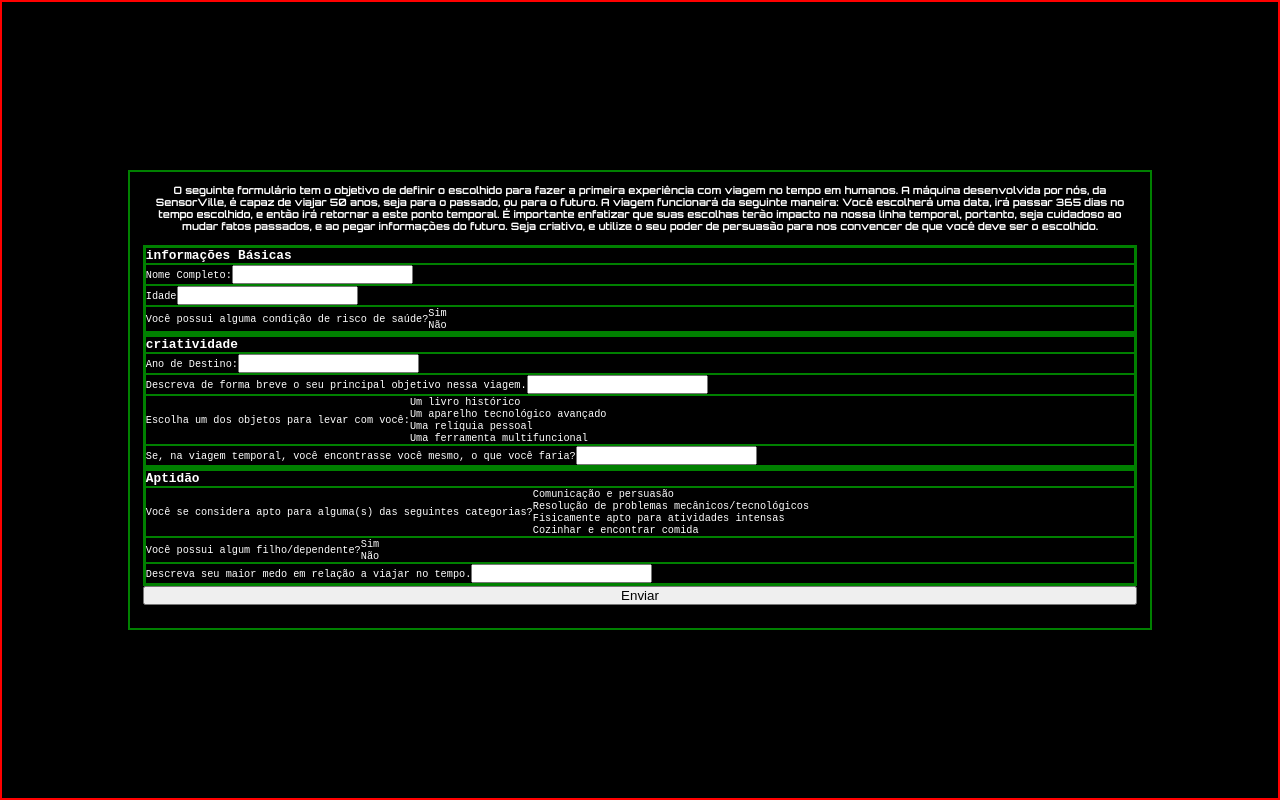
After one commit to luccalucheti/time-travel-app, a Flask app: template app/templates/test.html in a window 1280 px wide. The commit adds this page. Run offline with Flask 3, Linux system fonts and the light colour scheme; the template is opened without the code that fills it, so the values that code supplies are empty.

Commit message:
final dia 25.01 madrugada 26.01

```diff
--- /dev/null
+++ b/app/static/css/styles2.css
@@ -0,0 +1,112 @@
+* {
+    margin: 0; /* Remove todas as margens padrão */
+    padding: 0; /* Remove todo o preenchimento padrão */
+    box-sizing: border-box; /* Garante que o tamanho inclua bordas e padding */
+}
+
+body {
+    margin: 0px;
+    height: 100vh;
+    cursor: default;
+    font-family: 'Orbitron', sans-serif;
+    background-color: black;
+    background-repeat: no-repeat;
+    background-size: cover;
+    font-family: "Courier New", Courier, monospace; /* Fonte monoespaçada */
+}
+
+#screen {
+    border: 2px red solid;
+    display: flex;
+    flex-direction: column;
+    position: fixed;
+    justify-content: center;
+    align-items: center;
+    height: 100vh;
+    width: 100vw;
+    cursor: default;
+    overflow: hidden;
+}
+
+input[type="radio"] {
+    display: none;
+}
+input[type="checkbox"] {
+    display: none;
+}
+
+.alternatives-container {
+    display: flex;
+    flex-direction: column;
+    color: white; /* Cor do texto */
+    cursor: pointer; /* Cursor de clique */
+}
+
+#alternatives{
+    display: flex;
+    flex-direction: column;
+}
+
+/* Estilo ao selecionar a alternativa */
+input[type="radio"]:checked + .radio-container {
+    background-color: #00ff00; /* Fundo verde ao selecionar */
+    color: black; /* Texto preto ao selecionar */
+}
+/* Estilo ao selecionar a alternativa */
+input[type="checkbox"]:checked + .checkbox-container {
+    background-color: #00ff00; /* Fundo verde ao selecionar */
+    color: black; /* Texto preto ao selecionar */
+}
+/* Efeito ao passar o mouse */
+.checkbox-container:hover {
+    background-color: #333; /* Leve alteração ao passar o mouse */
+}
+
+
+#form-container{
+    border: solid 2px green;
+    display: flex;
+    padding: 1vw;
+    flex-direction: column;
+    color: white;
+    font-size: 0.8vw;
+    width: 80vw;
+    height: 36vw;
+}
+
+#form-title{
+    width: 100%;
+    font-size: 0.8vw;
+    text-align: center;
+    color: white;
+    font-family:'Orbitron', sans-serif;
+    margin-bottom: 1vw;
+}
+
+form{
+    height: 100%;
+    padding-bottom: 1vw;
+    display: flex;
+    flex-direction: column;
+    justify-content: space-between;
+}
+
+.category-form{
+    border: solid 2px green;
+    display: flex;
+    flex-direction: column;
+    margin-top: 0px;
+    padding: 0px;
+}
+
+.category-title{
+    border: 1px green solid;
+    font-size: 1vw;
+}
+
+.category-field{
+    border: 1px green solid;
+    display: flex;
+    flex-direction: row;
+    align-items: center;
+}
--- /dev/null
+++ b/app/templates/test.html
@@ -0,0 +1,133 @@
+<!DOCTYPE html>
+<html lang="en">
+<head>
+    <meta charset="UTF-8">
+    <meta name="viewport" content="width=device-width, initial-scale=1.0">
+    <title>Viagem no Tempo</title>
+    <link rel="stylesheet" href="../static/css/styles2.css">
+    <link href="https://fonts.googleapis.com/css2?family=Orbitron:wght@400;700&display=swap" rel="stylesheet">
+
+</head>
+<body>
+    <div id="screen">
+        <div id="form-container">
+            <h1 id="form-title">O seguinte formulário tem o objetivo de definir o escolhido para fazer a primeira experiência com viagem no tempo em humanos. A máquina desenvolvida por nós, da SensorVille, é capaz de viajar 50 anos, seja para o passado, ou para o futuro. A viagem funcionará da seguinte maneira: Você escolherá uma data, irá passar 365 dias no tempo escolhido, e então irá retornar a este ponto temporal. É importante enfatizar que suas escolhas terão impacto na nossa linha temporal, portanto, seja cuidadoso ao mudar fatos passados, e ao pegar informações do futuro. Seja criativo, e utilize o seu poder de persuasão para nos convencer de que você deve ser o escolhido.</h1>
+            <form>
+                <div class="category-form" id="basic-info">
+
+                    <h2 class="category-title">informações Básicas</h2>
+
+                    <div class="category-field">
+                        <label for="name" id="name-label">Nome Completo:</label>
+                        <input type="text" id="name" name="name" required><br>
+                    </div>
+
+                    <div class="category-field">
+                        <label for="age" id="age-label">Idade</label>
+                        <input type="number" id="age" name="age" required>
+                    </div>
+
+                    <div class="category-field">
+                        <label for="life-condition" id="life-condition-label">Você possui alguma condição de risco de saúde?</label>
+                        <div id="alternatives">
+                            <label class="alternatives-container">
+                                <input type="radio" name="life-condition-option" value="yes">Sim</input>
+                            </label>
+                            <label class="alternatives-container">
+                                <input type="radio" name="life-condition-option" value="no">Não</input>
+                            </label>
+                        </div>
+                    </div>
+
+                </div>
+
+
+
+                <div class="category-form" id="creativity">
+
+                    <h2 class="category-title">criatividade</h2>
+
+                    <div class="category-field">
+                        <label id="year-label" for="year">Ano de Destino:</label>
+                        <input type="number" id="year" name="year" required><br>
+                    </div>
+
+                    <div class="category-field">
+                        <label id="objective-label" for="objective">Descreva de forma breve o seu principal objetivo nessa viagem.</label>
+                        <input type="text" id="objective" name="objective" required><br>
+                    </div>
+
+                    <div class="category-field">
+                        <label id="objects-label" for="objects">Escolha um dos objetos para levar com você:</label>
+                        <div id="alternatives">
+                            <label class="alternatives-container">
+                                <input type="radio" name="object-option" value="book">Um livro histórico
+                            </label>
+                            <label class="alternatives-container">
+                                <input type="radio" name="object-option" value="device">Um aparelho tecnológico avançado
+                            </label>
+                            <label class="alternatives-container">
+                                <input type="radio" name="object-option" value="relic">Uma relíquia pessoal
+                            </label>
+                            <label class="alternatives-container">
+                                <input type="radio" name="object-option" value="tool">Uma ferramenta multifuncional
+                            </label>
+                        </div>
+                    </div>
+
+                    <div class="category-field">
+                        <label for="yourself" id="yourself-label">Se, na viagem temporal, você encontrasse você mesmo, o que você faria?</label>
+                        <input type="text" id="yourself" name="yourself" required><br>
+                    </div>
+
+                </div>
+
+
+
+                <div class="category-form" id="fitness">
+
+                    <h2 class="category-title">Aptidão</h2>
+
+                    <div class="category-field">
+                        <label id="fitness-label" for="fitness">Você se considera apto para alguma(s) das seguintes categorias?</label>
+                        <div id="alternatives">
+                            <label class="alternatives-container">
+                                <input type="checkbox" name="fitness-option" value="comunication">Comunicação e persuasão</input>
+                            </label>
+                            <label class="alternatives-container">
+                                <input type="checkbox" name="fitness-option" value="engineering">Resolução de problemas mecânicos/tecnológicos</input>
+                            </label>
+                            <label class="alternatives-container">
+                                <input type="checkbox" name="fitness-option" value="physical">Fisicamente apto para atividades intensas</input>
+                            </label>
+                            <label class="alternatives-container">
+                                <input type="checkbox" name="fitness-option" value="cooking">Cozinhar e encontrar comida</input>
+                            </label>
+                        </div>
+                    </div>
+
+                    <div class="category-field">
+                        <label for="children" id="children-label">Você possui algum filho/dependente?</label>
+                        <div id="alternatives">
+                            <label class="alternatives-container">
+                                <input type="radio" name="children-option" value="yes">Sim</input>
+                            </label>
+                            <label class="alternatives-container">
+                                <input type="radio" name="children-option" value="no">Não</input>
+                            </label>
+                        </div>
+                    </div>
+
+                    <div class="category-field">
+                        <label for="fear" id="fear-label">Descreva seu maior medo em relação a viajar no tempo.</label>
+                        <input type="text" id="fear" name="fear" required><br>
+                    </div>
+
+                </div>
+
+                <button id="submit-button" type="submit">Enviar</button>
+
+            </form>
+        </div>
+    </div>
+</body>
```
Also changed, not shown: app/static/css/styles.css (+7 -1 lines).
